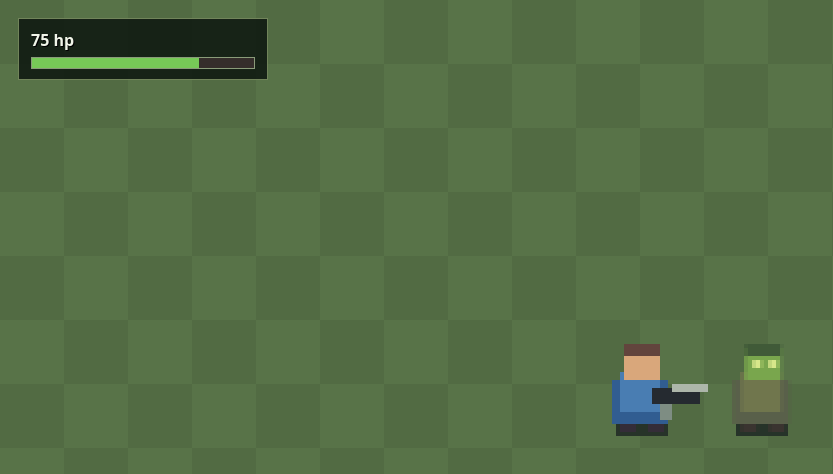
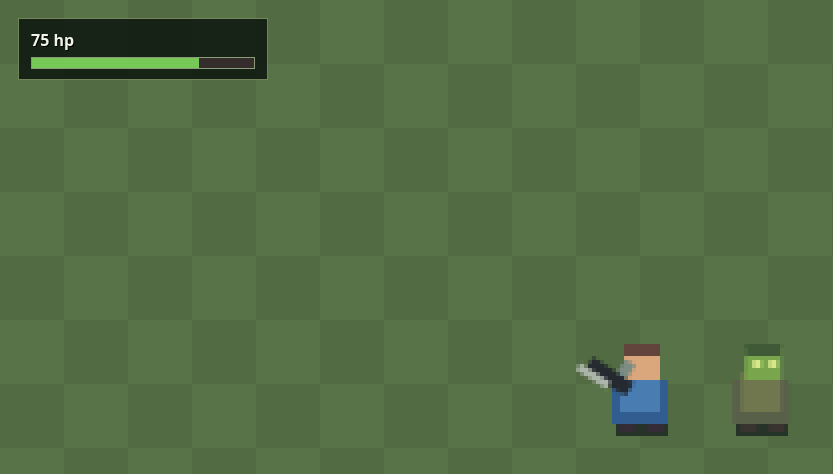
Before and after one commit to Khaledz10/Great, a plain HTML site: page index.html in a window 1280 px wide. Both pictures are taken after a click on the button "Start Game". Shown: the whole page, without its empty margins (0-833 px from the left). Drawn offline with Linux system fonts and the light colour scheme.

Commit message:
Add mouse and arrow-key aiming, hit flash, and five-times bullet range

```diff
--- a/index.html
+++ b/index.html
@@ -38,7 +38,7 @@
   <div class="hud hidden" id="hud" aria-live="polite"><span id="healthText">100 hp</span><div class="health-track"><div class="health-fill" id="healthFill"></div></div></div>
   <section class="menu" id="menu" aria-label="Main menu">
     <div class="menu-card"><h1>Pixel<br />Survivor</h1><p class="tagline">A zombie is out there. Keep your distance!</p><div class="menu-buttons"><button id="startButton" type="button">Start Game</button><button type="button" disabled aria-disabled="true">Weapons <span class="coming-soon">Coming soon</span></button></div></div>
-    <aside class="controls"><strong>CONTROLS</strong><br />Move: <strong>W A S D</strong><br />Aim: <strong>Arrow keys</strong> (diagonal too)<br />Shoot: <strong>Space</strong></aside>
+    <aside class="controls"><strong>CONTROLS</strong><br />Move: <strong>W A S D</strong><br />Aim: <strong>Mouse or arrow keys</strong> (diagonal too)<br />Shoot: <strong>Space</strong></aside>
   </section>
   <section class="death-screen hidden" id="deathScreen" aria-label="You died"><div class="death-card"><h2 class="death-title">You Died</h2><button class="back-button" id="backButton" type="button">Back to Menu</button></div></section>
   <script>
@@ -48,11 +48,13 @@
     const ZOMBIE_AGGRO_RANGE = TILE_SIZE * 10, ZOMBIE_SPAWN_INTERVAL = 5;
     const MEDKIT_SPAWN_INTERVAL = 7.5, MEDKIT_HEAL = 50;
     const ZOMBIE_DAMAGE = 25, BULLET_DAMAGE = 20, ZOMBIE_KNOCKBACK = TILE_SIZE * 2;
+    const BULLET_RANGE_MULTIPLIER = 5, BULLET_LIFETIME = 0.65 * BULLET_RANGE_MULTIPLIER;
+    const ZOMBIE_HIT_FLASH_TIME = 0.2;
     let W = 320, H = 180, WORLD_WIDTH = 2400, WORLD_HEIGHT = 1800;
     let gameStarted = false, zombieSpawnTimer = 0, medkitSpawnTimer = 0;
     const player = { x: 1200, y: 900, speed: 78, hp: PLAYER_MAX_HP, invulnerable: 0 };
     let zombies = [], medkits = [];
-    const bullets = [], keys = new Set(), aim = { x: 1, y: 0 };
+    const bullets = [], keys = new Set(), aim = { x: 1, y: 0 }, mouseAim = { x: 1, y: 0 };
     let lastTime = 0, lastShot = 0, audioContext = null;
     const healthText = document.getElementById("healthText"), healthFill = document.getElementById("healthFill");
     const menu = document.getElementById("menu"), hud = document.getElementById("hud"), deathScreen = document.getElementById("deathScreen");
@@ -78,22 +80,12 @@
       ctx.imageSmoothingEnabled = false;
     }
     addEventListener("resize", resizeCanvas); resizeCanvas();
-    function makeZombie(x, y) { return {x,y,speed:38,hp:100,chasing:false,attackCooldown:0}; }
-
-    // Uniform random positions across the entire playable world (inside its edge).
+    function makeZombie(x, y) { return {x,y,speed:38,hp:100,chasing:false,attackCooldown:0,hitFlash:0}; }
     function randomWorldPoint() {
-      return { x: TILE_SIZE + Math.random() * (WORLD_WIDTH - TILE_SIZE * 2),
-               y: TILE_SIZE + Math.random() * (WORLD_HEIGHT - TILE_SIZE * 2) };
+      return { x: TILE_SIZE + Math.random() * (WORLD_WIDTH - TILE_SIZE * 2), y: TILE_SIZE + Math.random() * (WORLD_HEIGHT - TILE_SIZE * 2) };
     }
-    function spawnZombie() {
-      const point = randomWorldPoint();
-      zombies.push(makeZombie(point.x, point.y));
-    }
-    function spawnMedkit() {
-      // No field cap or distance/spacing restrictions: medkits can appear anywhere on the map.
-      const point = randomWorldPoint();
-      medkits.push(point);
-    }
+    function spawnZombie() { const point=randomWorldPoint(); zombies.push(makeZombie(point.x,point.y)); }
+    function spawnMedkit() { const point=randomWorldPoint(); medkits.push(point); }
     function playPickupSound() {
       const AudioContextClass = window.AudioContext || window.webkitAudioContext;
       if (!AudioContextClass) return;
@@ -104,18 +96,16 @@
         [660, 880].forEach((frequency,index)=>{
           const oscillator=audioContext.createOscillator(), gain=audioContext.createGain();
           oscillator.type="sine"; oscillator.frequency.setValueAtTime(frequency,now+index*.09);
-          gain.gain.setValueAtTime(.0001,now+index*.09);
-          gain.gain.exponentialRampToValueAtTime(.16,now+index*.09+.015);
+          gain.gain.setValueAtTime(.0001,now+index*.09); gain.gain.exponentialRampToValueAtTime(.16,now+index*.09+.015);
           gain.gain.exponentialRampToValueAtTime(.0001,now+index*.09+.18);
-          oscillator.connect(gain); gain.connect(audioContext.destination);
-          oscillator.start(now+index*.09); oscillator.stop(now+index*.09+.19);
+          oscillator.connect(gain); gain.connect(audioContext.destination); oscillator.start(now+index*.09); oscillator.stop(now+index*.09+.19);
         });
       } catch (error) { console.warn("Could not play medkit pickup sound.",error); }
     }
     function resetGame() {
       player.x=1200; player.y=900; player.hp=PLAYER_MAX_HP; player.invulnerable=0;
       zombies=[makeZombie(1304,900)]; medkits=[]; zombieSpawnTimer=0; medkitSpawnTimer=0;
-      bullets.length=0; keys.clear(); aim.x=1; aim.y=0; lastShot=0; updateHealthDisplay();
+      bullets.length=0; keys.clear(); aim.x=1; aim.y=0; mouseAim.x=1; mouseAim.y=0; lastShot=0; updateHealthDisplay();
     }
     document.getElementById("startButton").addEventListener("click",()=>{
       resetGame(); gameStarted=true; menu.classList.add("hidden"); deathScreen.classList.add("hidden"); hud.classList.remove("hidden");
@@ -123,11 +113,22 @@
     document.getElementById("backButton").addEventListener("click",()=>{
       gameStarted=false; resetGame(); deathScreen.classList.add("hidden"); hud.classList.add("hidden"); menu.classList.remove("hidden");
     });
+    function pointerAim(event) {
+      const rect=canvas.getBoundingClientRect();
+      const camera=getCamera();
+      const worldX=camera.x+(event.clientX-rect.left)*W/rect.width;
+      const worldY=camera.y+(event.clientY-rect.top)*H/rect.height;
+      const dx=worldX-player.x, dy=worldY-player.y, length=Math.hypot(dx,dy);
+      if(length>0){mouseAim.x=dx/length;mouseAim.y=dy/length;if(!hasArrowAim()) {aim.x=mouseAim.x;aim.y=mouseAim.y;}}
+    }
+    canvas.addEventListener("pointermove",pointerAim);
+    function hasArrowAim(){return keys.has("arrowleft")||keys.has("arrowright")||keys.has("arrowup")||keys.has("arrowdown");}
     function updateAimFromKeys() {
       let x=0,y=0;
       if(keys.has("arrowleft")) x--; if(keys.has("arrowright")) x++;
       if(keys.has("arrowup")) y--; if(keys.has("arrowdown")) y++;
       if(x||y) { const len=Math.hypot(x,y); aim.x=x/len; aim.y=y/len; }
+      else { aim.x=mouseAim.x; aim.y=mouseAim.y; }
     }
     addEventListener("keydown",event=>{
       const key=event.key.toLowerCase();
@@ -140,28 +141,26 @@
     addEventListener("blur",()=>keys.clear());
     function shoot() {
       const now=performance.now(); if(now-lastShot<180) return; lastShot=now;
-      bullets.push({x:player.x+aim.x*11,y:player.y+aim.y*11,vx:aim.x*190,vy:aim.y*190,life:.65});
+      bullets.push({x:player.x+aim.x*11,y:player.y+aim.y*11,vx:aim.x*190,vy:aim.y*190,life:BULLET_LIFETIME});
     }
     function damagePlayer(zombie) {
       if(player.invulnerable>0||player.hp<=0) return;
       player.hp=Math.max(0,player.hp-ZOMBIE_DAMAGE); player.invulnerable=.8;
-      let dx=player.x-zombie.x,dy=player.y-zombie.y,len=Math.hypot(dx,dy);
-      if(len===0){dx=1;dy=0;len=1;}
+      let dx=player.x-zombie.x,dy=player.y-zombie.y,len=Math.hypot(dx,dy); if(len===0){dx=1;dy=0;len=1;}
       player.x=Math.max(14,Math.min(WORLD_WIDTH-14,player.x+dx/len*ZOMBIE_KNOCKBACK));
       player.y=Math.max(14,Math.min(WORLD_HEIGHT-14,player.y+dy/len*ZOMBIE_KNOCKBACK)); updateHealthDisplay();
       if(player.hp<=0){keys.clear();gameStarted=false;deathScreen.classList.remove("hidden");}
     }
     function update(dt) {
       if(player.invulnerable>0) player.invulnerable=Math.max(0,player.invulnerable-dt);
+      for(const z of zombies) z.hitFlash=Math.max(0,z.hitFlash-dt);
       if(gameStarted&&player.hp>0) {
         let dx=0,dy=0; if(keys.has("a"))dx--;if(keys.has("d"))dx++;if(keys.has("w"))dy--;if(keys.has("s"))dy++;
         if(dx&&dy){dx*=Math.SQRT1_2;dy*=Math.SQRT1_2;}
         player.x=Math.max(14,Math.min(WORLD_WIDTH-14,player.x+dx*player.speed*dt));
         player.y=Math.max(14,Math.min(WORLD_HEIGHT-14,player.y+dy*player.speed*dt));
-        zombieSpawnTimer+=dt;
-        while(zombieSpawnTimer>=ZOMBIE_SPAWN_INTERVAL){zombieSpawnTimer-=ZOMBIE_SPAWN_INTERVAL;spawnZombie();}
-        medkitSpawnTimer+=dt;
-        while(medkitSpawnTimer>=MEDKIT_SPAWN_INTERVAL){medkitSpawnTimer-=MEDKIT_SPAWN_INTERVAL;spawnMedkit();}
+        zombieSpawnTimer+=dt; while(zombieSpawnTimer>=ZOMBIE_SPAWN_INTERVAL){zombieSpawnTimer-=ZOMBIE_SPAWN_INTERVAL;spawnZombie();}
+        medkitSpawnTimer+=dt; while(medkitSpawnTimer>=MEDKIT_SPAWN_INTERVAL){medkitSpawnTimer-=MEDKIT_SPAWN_INTERVAL;spawnMedkit();}
         for(const z of zombies) {
           if(z.hp<=0) continue; z.attackCooldown=Math.max(0,z.attackCooldown-dt);
           const vx=player.x-z.x,vy=player.y-z.y,distance=Math.hypot(vx,vy); z.chasing=distance<=ZOMBIE_AGGRO_RANGE;
@@ -169,15 +168,13 @@
           else if(distance<=18&&z.attackCooldown<=0){damagePlayer(z);z.attackCooldown=1;if(player.hp<=0)break;}
         }
         if(player.hp<PLAYER_MAX_HP) for(let i=medkits.length-1;i>=0;i--) {
-          const m=medkits[i]; if(Math.hypot(player.x-m.x,player.y-m.y)<14) {
-            player.hp=Math.min(PLAYER_MAX_HP,player.hp+MEDKIT_HEAL);medkits.splice(i,1);updateHealthDisplay();playPickupSound();
-          }
+          const m=medkits[i]; if(Math.hypot(player.x-m.x,player.y-m.y)<14) {player.hp=Math.min(PLAYER_MAX_HP,player.hp+MEDKIT_HEAL);medkits.splice(i,1);updateHealthDisplay();playPickupSound();}
         }
       }
       for(let i=bullets.length-1;i>=0;i--) {
         const b=bullets[i];b.x+=b.vx*dt;b.y+=b.vy*dt;b.life-=dt;
         const hit=zombies.find(z=>z.hp>0&&Math.hypot(b.x-z.x,b.y-z.y)<11);
-        if(hit){hit.hp=Math.max(0,hit.hp-BULLET_DAMAGE);bullets.splice(i,1);continue;}
+        if(hit){hit.hp=Math.max(0,hit.hp-BULLET_DAMAGE);hit.hitFlash=ZOMBIE_HIT_FLASH_TIME;bullets.splice(i,1);continue;}
         if(b.life<=0||b.x<0||b.x>WORLD_WIDTH||b.y<0||b.y>WORLD_HEIGHT)bullets.splice(i,1);
       }
     }
@@ -187,24 +184,20 @@
       const sx=Math.floor(camera.x/TILE_SIZE)*TILE_SIZE,sy=Math.floor(camera.y/TILE_SIZE)*TILE_SIZE;
       for(let wy=sy;wy<camera.y+H+TILE_SIZE;wy+=TILE_SIZE)for(let wx=sx;wx<camera.x+W+TILE_SIZE;wx+=TILE_SIZE)
         if(((wx/TILE_SIZE)+(wy/TILE_SIZE))%2===0){ctx.fillStyle="#587348";ctx.fillRect(wx-camera.x,wy-camera.y,TILE_SIZE,TILE_SIZE);}
-      ctx.fillStyle="#26372a";
-      if(camera.y===0)ctx.fillRect(0,0,W,8);if(camera.y+H>=WORLD_HEIGHT)ctx.fillRect(0,H-8,W,8);
-      if(camera.x===0)ctx.fillRect(0,0,8,H);if(camera.x+W>=WORLD_WIDTH)ctx.fillRect(W-8,0,8,H);
-      for(const p of plants){const x=p.x-camera.x,y=p.y-camera.y;if(x< -12||x>W+12||y< -12||y>H+12)continue;
-        ctx.fillStyle="#304733";ctx.fillRect(x-4,y+3,10,5);ctx.fillStyle="#83a95b";ctx.fillRect(x,y-3,4,8);ctx.fillRect(x-4,y,4,4);ctx.fillRect(x+4,y-1,4,4);ctx.fillStyle="#b1c96b";ctx.fillRect(x,y-5,3,3);}
+      ctx.fillStyle="#26372a"; if(camera.y===0)ctx.fillRect(0,0,W,8);if(camera.y+H>=WORLD_HEIGHT)ctx.fillRect(0,H-8,W,8);if(camera.x===0)ctx.fillRect(0,0,8,H);if(camera.x+W>=WORLD_WIDTH)ctx.fillRect(W-8,0,8,H);
+      for(const p of plants){const x=p.x-camera.x,y=p.y-camera.y;if(x< -12||x>W+12||y< -12||y>H+12)continue;ctx.fillStyle="#304733";ctx.fillRect(x-4,y+3,10,5);ctx.fillStyle="#83a95b";ctx.fillRect(x,y-3,4,8);ctx.fillRect(x-4,y,4,4);ctx.fillRect(x+4,y-1,4,4);ctx.fillStyle="#b1c96b";ctx.fillRect(x,y-5,3,3);}
     }
-    function drawMedkits(camera){for(const m of medkits){const x=Math.round(m.x-camera.x),y=Math.round(m.y-camera.y);if(x< -12||x>W+12||y< -12||y>H+12)continue;
-      ctx.fillStyle="#263329";ctx.fillRect(x-7,y-5,15,12);ctx.fillStyle="#f2f1df";ctx.fillRect(x-6,y-6,12,10);ctx.fillStyle="#d7433e";ctx.fillRect(x-2,y-4,4,7);ctx.fillRect(x-4,y-2,8,3);ctx.fillStyle="#fff";ctx.fillRect(x-2,y-8,4,2);}}
-    function drawCharacter(x,y,isZombie=false){
-      ctx.fillStyle=isZombie?"#263329":"#273329";ctx.fillRect(Math.round(x-6),Math.round(y+5),13,4);
-      ctx.fillStyle=isZombie?"#3a3430":"#342d38";ctx.fillRect(x-5,y+2,4,6);ctx.fillRect(x+2,y+2,4,6);
-      ctx.fillStyle=isZombie?"#59604a":"#315d91";ctx.fillRect(x-7,y-5,14,11);ctx.fillStyle=isZombie?"#70764d":"#497db2";ctx.fillRect(x-5,y-7,10,10);
-      ctx.fillStyle=isZombie?"#79a64d":"#d9a77b";ctx.fillRect(x-4,y-13,9,8);ctx.fillStyle=isZombie?"#405a38":"#62443d";ctx.fillRect(x-4,y-14,9,3);
-      if(isZombie){ctx.fillStyle="#d7e78a";ctx.fillRect(x-2,y-10,2,2);ctx.fillRect(x+2,y-10,2,2);}}
-    function drawZombies(camera){for(const z of zombies){if(z.hp<=0)continue;const x=z.x-camera.x,y=z.y-camera.y;if(x< -24||x>W+24||y< -24||y>H+24)continue;drawCharacter(x,y,true);}}
+    function drawMedkits(camera){for(const m of medkits){const x=Math.round(m.x-camera.x),y=Math.round(m.y-camera.y);if(x< -12||x>W+12||y< -12||y>H+12)continue;ctx.fillStyle="#263329";ctx.fillRect(x-7,y-5,15,12);ctx.fillStyle="#f2f1df";ctx.fillRect(x-6,y-6,12,10);ctx.fillStyle="#d7433e";ctx.fillRect(x-2,y-4,4,7);ctx.fillRect(x-4,y-2,8,3);ctx.fillStyle="#fff";ctx.fillRect(x-2,y-8,4,2);}}
+    function drawCharacter(x,y,isZombie=false,hitFlash=false){
+      const flash=hitFlash;
+      ctx.fillStyle=isZombie?(flash?"#ff3030":"#263329"):"#273329";ctx.fillRect(Math.round(x-6),Math.round(y+5),13,4);
+      ctx.fillStyle=isZombie?(flash?"#ff4a4a":"#3a3430"):"#342d38";ctx.fillRect(x-5,y+2,4,6);ctx.fillRect(x+2,y+2,4,6);
+      ctx.fillStyle=isZombie?(flash?"#ff5555":"#59604a"):"#315d91";ctx.fillRect(x-7,y-5,14,11);ctx.fillStyle=isZombie?(flash?"#ff7777":"#70764d"):"#497db2";ctx.fillRect(x-5,y-7,10,10);
+      ctx.fillStyle=isZombie?(flash?"#ff4a4a":"#79a64d"):"#d9a77b";ctx.fillRect(x-4,y-13,9,8);ctx.fillStyle=isZombie?(flash?"#c91f1f":"#405a38"):"#62443d";ctx.fillRect(x-4,y-14,9,3);
+      if(isZombie){ctx.fillStyle=flash?"#fff":"#d7e78a";ctx.fillRect(x-2,y-10,2,2);ctx.fillRect(x+2,y-10,2,2);}}
+    function drawZombies(camera){for(const z of zombies){if(z.hp<=0)continue;const x=z.x-camera.x,y=z.y-camera.y;if(x< -24||x>W+24||y< -24||y>H+24)continue;drawCharacter(x,y,true,z.hitFlash>0);}}
     function drawBullets(camera){for(const b of bullets){const x=b.x-camera.x,y=b.y-camera.y;if(x< -4||x>W+4||y< -4||y>H+4)continue;ctx.fillStyle="#ffe68a";ctx.fillRect(Math.round(x)-2,Math.round(y)-1,4,3);}}
-    function drawPlayer(camera){const x=player.x-camera.x,y=player.y-camera.y;if(player.invulnerable>0&&Math.floor(player.invulnerable*12)%2===0)return;drawCharacter(x,y);
-      ctx.save();ctx.translate(x,y-1);ctx.rotate(Math.atan2(aim.y,aim.x));ctx.fillStyle="#252a30";ctx.fillRect(3,-2,12,4);ctx.fillStyle="#adb6aa";ctx.fillRect(8,-3,9,2);ctx.fillStyle="#7e8d83";ctx.fillRect(5,2,3,4);ctx.restore();}
+    function drawPlayer(camera){const x=player.x-camera.x,y=player.y-camera.y;if(player.invulnerable>0&&Math.floor(player.invulnerable*12)%2===0)return;drawCharacter(x,y);ctx.save();ctx.translate(x,y-1);ctx.rotate(Math.atan2(aim.y,aim.x));ctx.fillStyle="#252a30";ctx.fillRect(3,-2,12,4);ctx.fillStyle="#adb6aa";ctx.fillRect(8,-3,9,2);ctx.fillStyle="#7e8d83";ctx.fillRect(5,2,3,4);ctx.restore();}
     function draw(){const camera=getCamera();drawRoom(camera);drawMedkits(camera);drawZombies(camera);drawBullets(camera);drawPlayer(camera);}
     function frame(time){const dt=Math.min((time-lastTime)/1000||0,.05);lastTime=time;update(dt);draw();requestAnimationFrame(frame);}
     requestAnimationFrame(frame);
```
